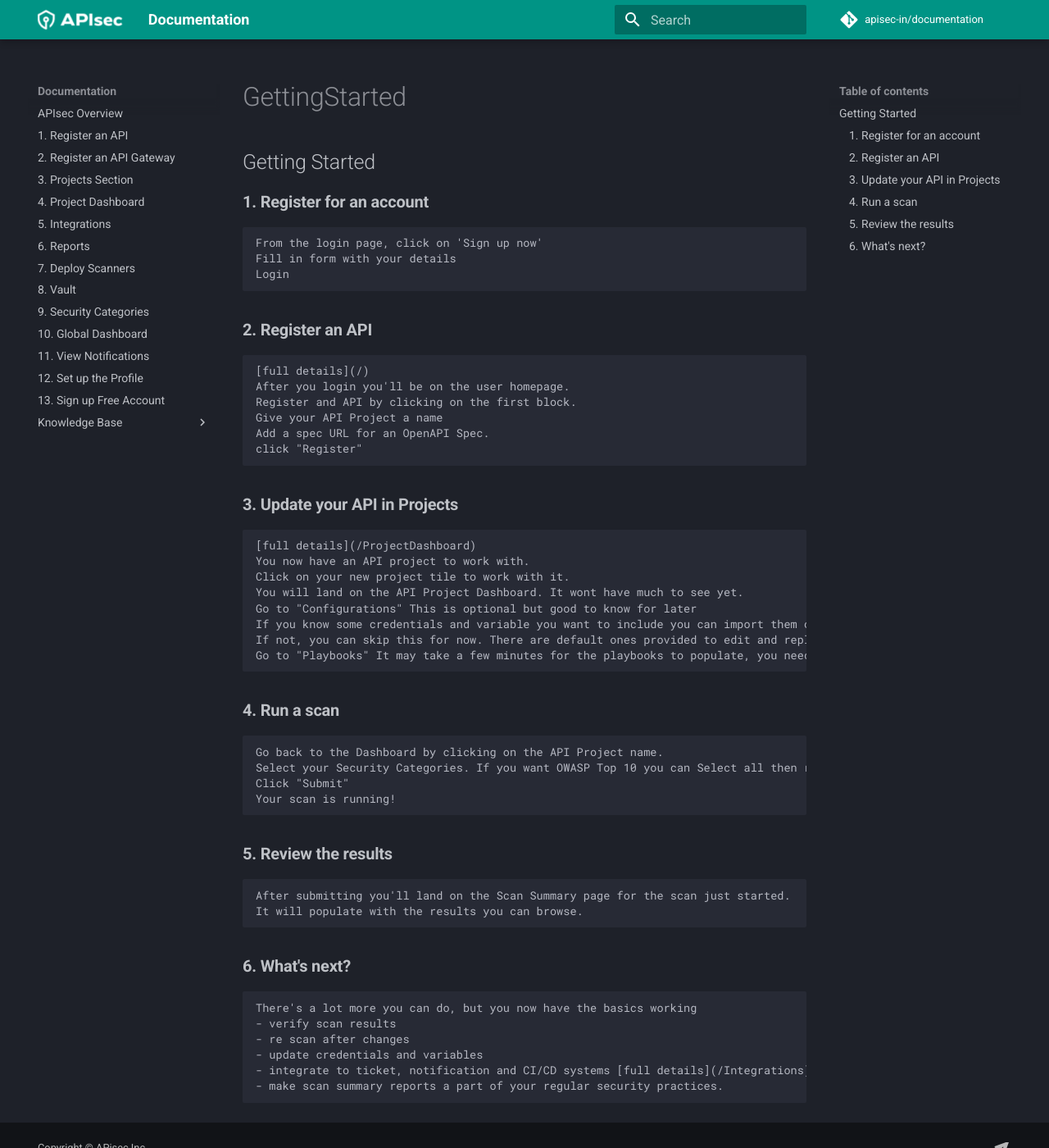
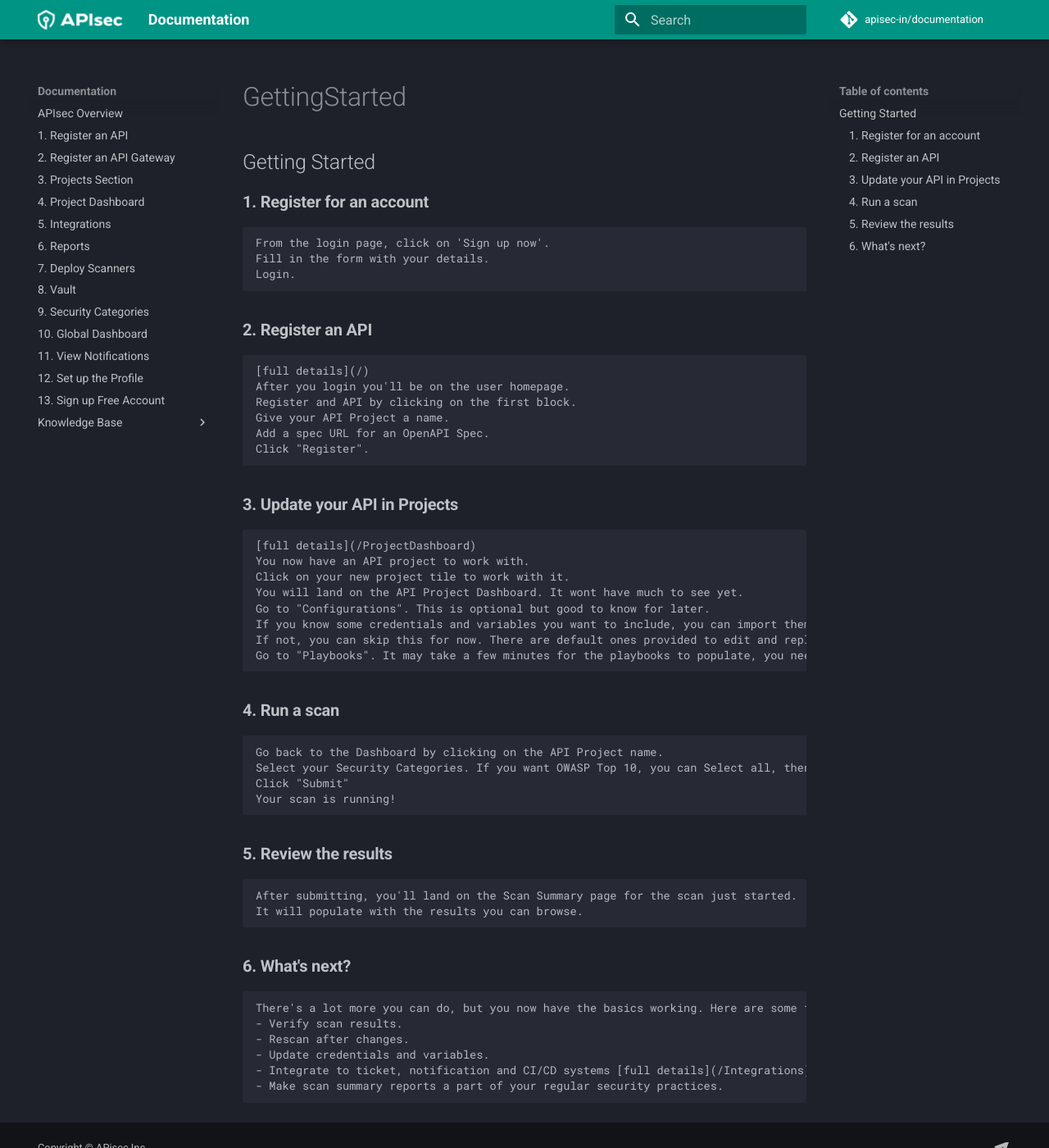
Before and after one commit to apisec-inc/documentation, an MkDocs documentation site: the page built from docs/GettingStarted.md, in a window 1280 px wide and 1400 px high. Shown: the whole window at 82% size. Built offline with MkDocs 1.6.1 and Material for MkDocs 9.7.7, drawn with Linux system fonts in a browser that asks for light colours; comment, search, counter and statistics services are not loaded.

Commit message:
Update GettingStarted.md
Updating content and formatting

```diff
--- a/docs/GettingStarted.md
+++ b/docs/GettingStarted.md
@@ -1,42 +1,42 @@
 ## Getting Started
 
 ### **1. Register for an account**
-    From the login page, click on 'Sign up now'
-    Fill in form with your details
-    Login
+    From the login page, click on 'Sign up now'.
+    Fill in the form with your details.
+    Login.
 
 ### **2. Register an API**
     [full details](/)
     After you login you'll be on the user homepage.
     Register and API by clicking on the first block.
-    Give your API Project a name
+    Give your API Project a name.
     Add a spec URL for an OpenAPI Spec.
-    click "Register"
+    Click "Register".
 
 ### **3. Update your API in Projects**
     [full details](/ProjectDashboard)
     You now have an API project to work with.
     Click on your new project tile to work with it.
     You will land on the API Project Dashboard. It wont have much to see yet.
-    Go to "Configurations" This is optional but good to know for later
-    If you know some credentials and variable you want to include you can import them or set them up now.
+    Go to "Configurations". This is optional but good to know for later.
+    If you know some credentials and variables you want to include, you can import them or set them up now.
     If not, you can skip this for now. There are default ones provided to edit and replace.
-    Go to "Playbooks" It may take a few minutes for the playbooks to populate, you need to wait for this before performing a scan.
+    Go to "Playbooks". It may take a few minutes for the playbooks to populate, you need to wait for this before performing a scan.
 
 ### **4. Run a scan**
     Go back to the Dashboard by clicking on the API Project name.
-    Select your Security Categories. If you want OWASP Top 10 you can Select all then remove the few that say "Top 25" at the end
+    Select your Security Categories. If you want OWASP Top 10, you can Select all, then remove the few that say "Top 25" at the end.
     Click "Submit"
     Your scan is running!
 
 ### **5. Review the results**
-    After submitting you'll land on the Scan Summary page for the scan just started.
+    After submitting, you'll land on the Scan Summary page for the scan just started.
     It will populate with the results you can browse.
 
 ### **6. What's next?**
-    There's a lot more you can do, but you now have the basics working
-    - verify scan results
-    - re scan after changes
-    - update credentials and variables
-    - integrate to ticket, notification and CI/CD systems [full details](/Integrations)
-    - make scan summary reports a part of your regular security practices.
+    There's a lot more you can do, but you now have the basics working. Here are some features to explore:
+    - Verify scan results.
+    - Rescan after changes.
+    - Update credentials and variables.
+    - Integrate to ticket, notification and CI/CD systems [full details](/Integrations).
+    - Make scan summary reports a part of your regular security practices.
```
